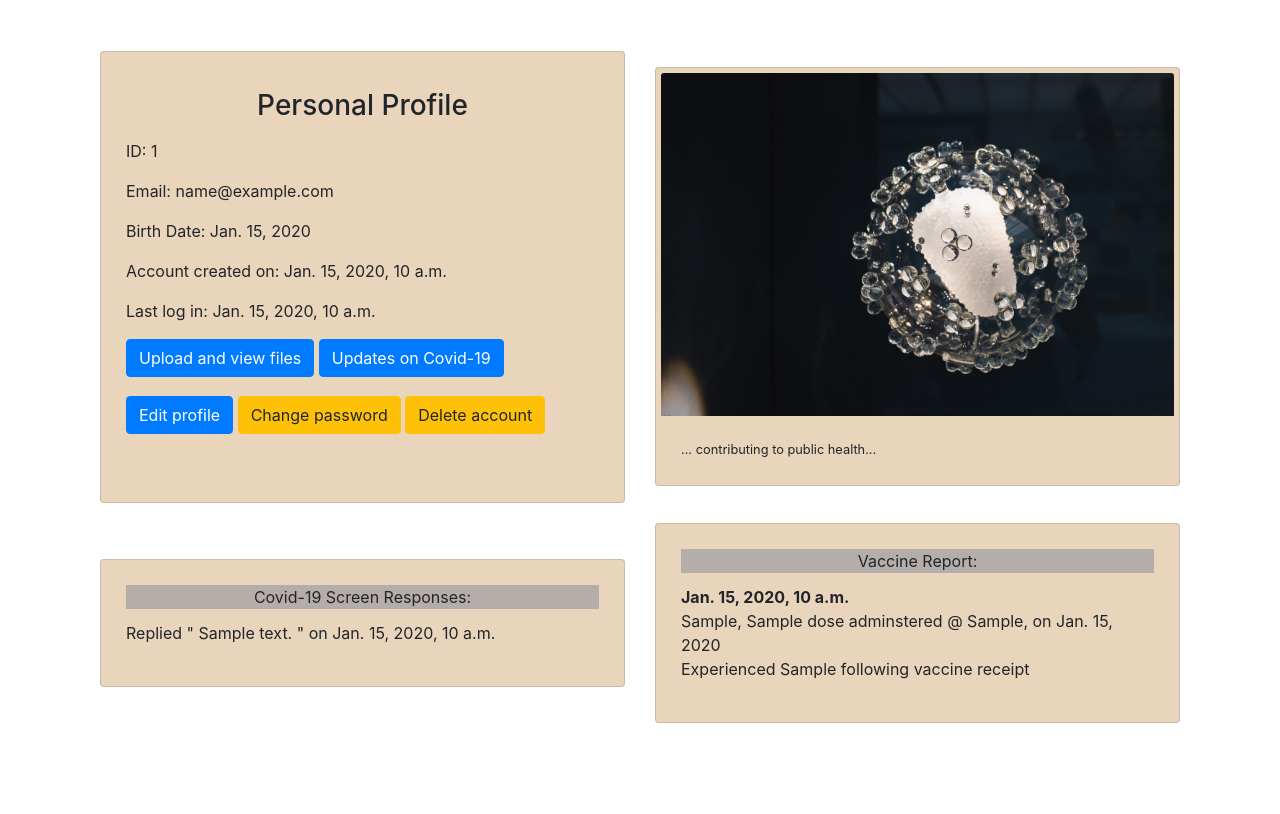
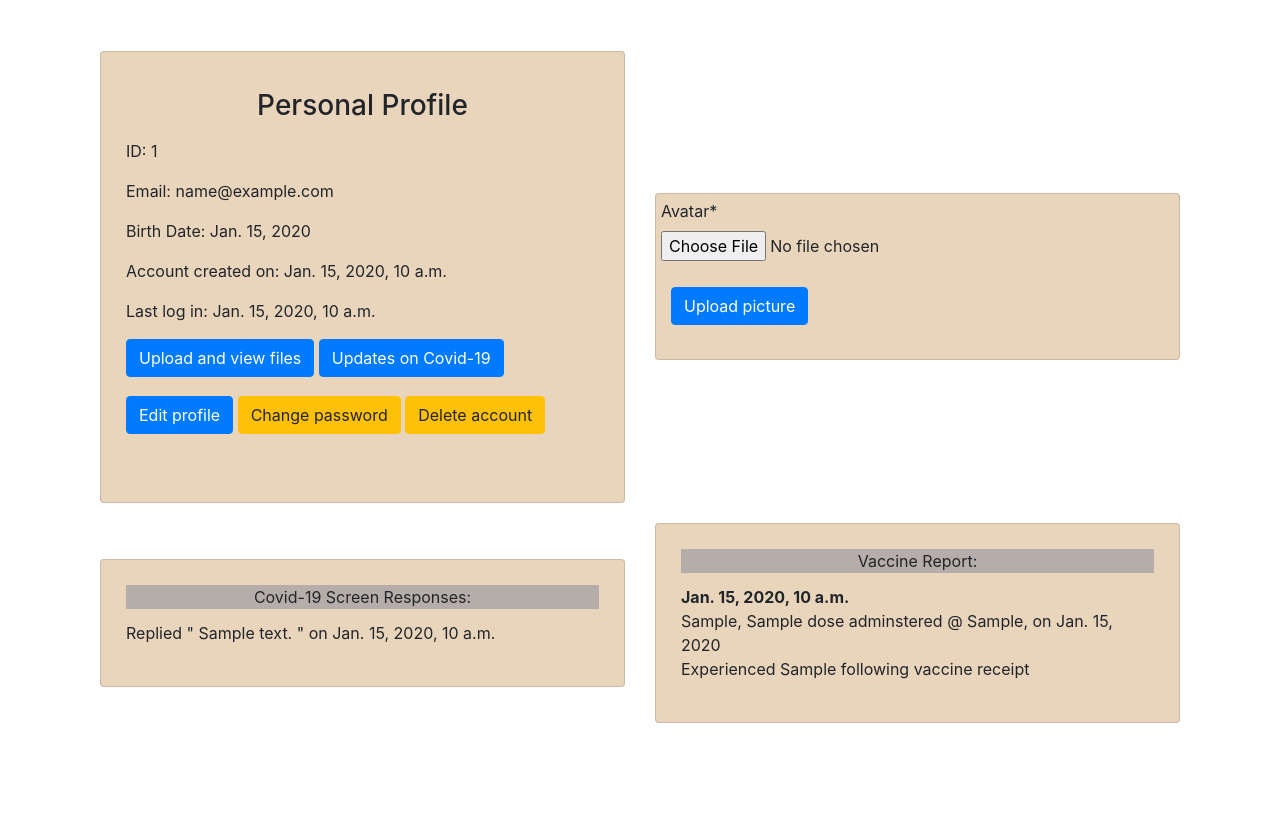
Before and after one commit to LilianBob/Covi_Org, a Django app: page /profile/1 in a window 1280 px wide. Shown: the part 62-876 px from the top of the page. Run offline with Django 3.2, Linux system fonts and the light colour scheme; a user stored in the database is signed in; tables that the repository leaves empty hold one stand-in row (values such as "Sample post"); some libraries are stand-ins or nearby versions.

Commit message:
partial profile picture feature

```diff
--- a/orgHaccounts/admin.py
+++ b/orgHaccounts/admin.py
@@ -2,7 +2,7 @@ from django.contrib import admin
 from django.contrib.auth import get_user_model
 from django.contrib.auth.models import Group
 from django.contrib.auth.admin import UserAdmin as BaseUserAdmin
-from .models import User, FileUpload, ScreenAnswer, VaccineResponse,NewsPost, Comment, Like
+from .models import User, UserAvatar, FileUpload, ScreenAnswer, VaccineResponse,NewsPost, Comment, Like
 from .forms import UserAdminCreationForm, UserAdminChangeForm
 
 
@@ -32,6 +32,9 @@ class UserAdmin(BaseUserAdmin):
 
 
 admin.site.register(User, UserAdmin)
+@admin.register(UserAvatar)
+class UserAvatar(admin.ModelAdmin):
+    list_display=("avatar", "user")
 @admin.register(FileUpload)
 class FileUpload(admin.ModelAdmin):
     list_display=("file", "user")
--- a/orgHaccounts/forms.py
+++ b/orgHaccounts/forms.py
@@ -2,7 +2,8 @@ from django import forms
 from django.contrib.auth.forms import UserCreationForm
 from django.contrib.auth import get_user_model
 from django.contrib.auth.forms import ReadOnlyPasswordHashField
-from .models import FileUpload
+from django.core.files.images import get_image_dimensions
+from .models import FileUpload, UserAvatar
 
 User = get_user_model()
 class RegisterForm(UserCreationForm):
@@ -33,7 +34,31 @@ class RegisterForm(UserCreationForm):
         if password1 is not None and password1 != password2:
             self.add_error("password2", "The given  passwords do not match!")
         return cleaned_data
+class UserProfileForm(forms.ModelForm):
+    class Meta:
+        model = UserAvatar
+        fields = ['avatar']
 
+    def clean_avatar(self):
+        avatar = self.cleaned_data['avatar']
+
+        try:
+            w, h = get_image_dimensions(avatar)
+            max_width = max_height = 100
+            if w > max_width or h > max_height:
+                raise forms.ValidationError(
+                    u'Please use an image that is '
+                    '%s x %s pixels or smaller.' % (max_width, max_height))
+            main, sub = avatar.content_type.split('/')
+            if not (main == 'image' and sub in ['jpeg', 'gif', 'png', 'jpg']):
+                raise forms.ValidationError(u'Please use a JPEG, '
+                    'GIF, JPG or PNG image.')
+            if len(avatar) > (20 * 1024):
+                raise forms.ValidationError(
+                    u'Avatar file size may not exceed 20k.')
+        except AttributeError:
+            pass
+        return avatar
 class OHUserUpdateForm(forms.ModelForm):
     email = forms.EmailField(label= 'Email address', widget=forms.TextInput(attrs={'class': 'form-control col-lg-6', 'type':'text',}),)
     date_of_birth = forms.DateField(label= 'Birth Date', widget=forms.DateInput(format=('%d-%m-%Y'), attrs={'class':'form-control col-lg-6', 'type':'Date','value': '{ user_date_of_birth }'}),)
--- a/orgHaccounts/models.py
+++ b/orgHaccounts/models.py
@@ -80,6 +80,10 @@ class OrgHUser(AbstractBaseUser):
         "Is the user a admin member?"
         return self.admin
 
+class UserAvatar(models.Model):
+    user= models.OneToOneField(User, on_delete=models.CASCADE)
+    avatar= models.ImageField(upload_to='profile_images', default='default.jpg')
+
 class ScreenAnswer(models.Model):
     answer= models.CharField(max_length=25)
     user= models.ForeignKey(User, related_name="screenAnswers", on_delete=models.SET_NULL, null=True)
--- a/orgHaccounts/templates/dashboard/editPersonalinfo.html
+++ b/orgHaccounts/templates/dashboard/editPersonalinfo.html
@@ -15,9 +15,10 @@ Edit Personal Information
     <div class="row">
         <div class="col">
             <p class="display-4"> Edit Profile </p>
-            <form class="OHUserUpdateForm" method="POST">
+            <form method="POST" enctype="multipart/form-data">
                 {% csrf_token %}
-                {{ form|crispy }}
+                {{ formB|crispy }}
+                {{ formA|crispy }}
                 <div class="row">
                     <div class="col">
                         <div class="form-group">
--- a/orgHaccounts/templates/dashboard/profile.html
+++ b/orgHaccounts/templates/dashboard/profile.html
@@ -2,6 +2,8 @@
 {% block title %}
 {{ history }}
 {% endblock %}
+
+{% load crispy_forms_tags %}
 
 {% block content%}
 <div class="container">
@@ -35,10 +37,17 @@
         <div class="col align-self-center">
             <div class="card" style="width: 100%;">
             {% load static %}
-                <img class="card-img-top" src="{% static 'covi_virus.jpg' %}" alt="">
-                <div class="card-body">
-                    <p class="card-text"> <small> ... contributing to public health... </small></p>
-                </div>
+                <form method="POST" enctype="multipart/form-data">
+                    {% csrf_token %}
+                    {{ form |crispy }}
+                    <div class="row">
+                        <div class="col">
+                            <div class="form-group">
+                                <button class="btn btn-primary" type="submit"> Upload picture </button>
+                            </div>
+                        </div>
+                    </div>
+                </form>
             </div>
         </div>
     </div>
--- a/orgHaccounts/views.py
+++ b/orgHaccounts/views.py
@@ -2,9 +2,9 @@ from django.shortcuts import render, redirect, HttpResponseRedirect
 import requests
 from django.contrib.auth import get_user_model
 from django.contrib.auth import login as OHlogin, authenticate as OHauthenticate, logout as OHlogout
-from .forms import RegisterForm, AuthenticationForm, OHUserUpdateForm, UserDeleteForm, FileUploadForm
+from .forms import RegisterForm, AuthenticationForm, OHUserUpdateForm, UserDeleteForm, FileUploadForm, UserProfileForm
 from django.contrib import messages
-from .models import FileUpload, User, ScreenAnswer, VaccineResponse, NewsPost, Comment, Like
+from .models import FileUpload, User, ScreenAnswer, UserAvatar, VaccineResponse, NewsPost, Comment, Like
 
 User= get_user_model()
 
@@ -146,28 +146,47 @@ def file_upload(request, user_id):
 
 def profile(request, user_id):
     user= request.user
-    context={
-        "history": "Personal Information",
-        "health_condition": "Covid-19",
-        "user": user,
-    }
-    return render(request, 'dashboard/profile.html', context)
+    form= UserProfileForm()
+    if request.method == "GET":
+        context={
+            "history": "Personal Information",
+            "health_condition": "Covid-19",
+            "user": user,
+            "form": form
+        }
+        return render(request, 'dashboard/profile.html', context)
+    if request.method=="POST":
+        form= UserProfileForm(request.POST, request.FILES, instance=request.user)
+        if form.is_valid():
+            form.save()
+            updated_avatar = form.clean_avatar.get('avatar')
+            user.avatar= updated_avatar
+            messages.success(request, 'The picture was successfully updated for ' + user)
+            return redirect(f"/profile/{ user_id }")
+    messages.error(request, 'Errors occured while processing your request')
+    form  = UserProfileForm()
+    context = {'form': form}
+    return render (request, 'dashboard/profile.html', context)
 def profile_update(request, user_id):
     user= request.user
     data = {'email': user.email,'date_of_birth': user.date_of_birth}
     if request.method == 'GET':
         user=user
-        form  = OHUserUpdateForm(initial=data)
+        formA= OHUserUpdateForm(initial=data)
+        formB= UserProfileForm()
         context = {
-            'form': form,
+            'formA': formA,
+            'formB': formB,
             'user': user
         }
         return render(request, 'dashboard/editPersonalinfo.html', context)
     if request.method=="POST":
-        form  = OHUserUpdateForm(request.POST, instance=user)
-        if form.is_valid():
-            form.save()
-            updated_user = form.cleaned_data.get('email')
+        formA= OHUserUpdateForm(request.POST, instance=user)
+        formB= UserProfileForm(request.POST, request.FILES, instance=request.user)
+        if formA.is_valid() and formB.is_valid():
+            formA.save()
+            formB.save()
+            updated_user = formA.cleaned_data.get('email')
             user = updated_user
             messages.success(request, 'The account was successfully updated for ' + updated_user)
             return redirect(f"/profile/{ user_id }")
```
Also changed, not shown: Covid_Orgstate/settings.py (+0 -18 lines), orgHaccounts/migrations/0003_useravatar.py (added).
